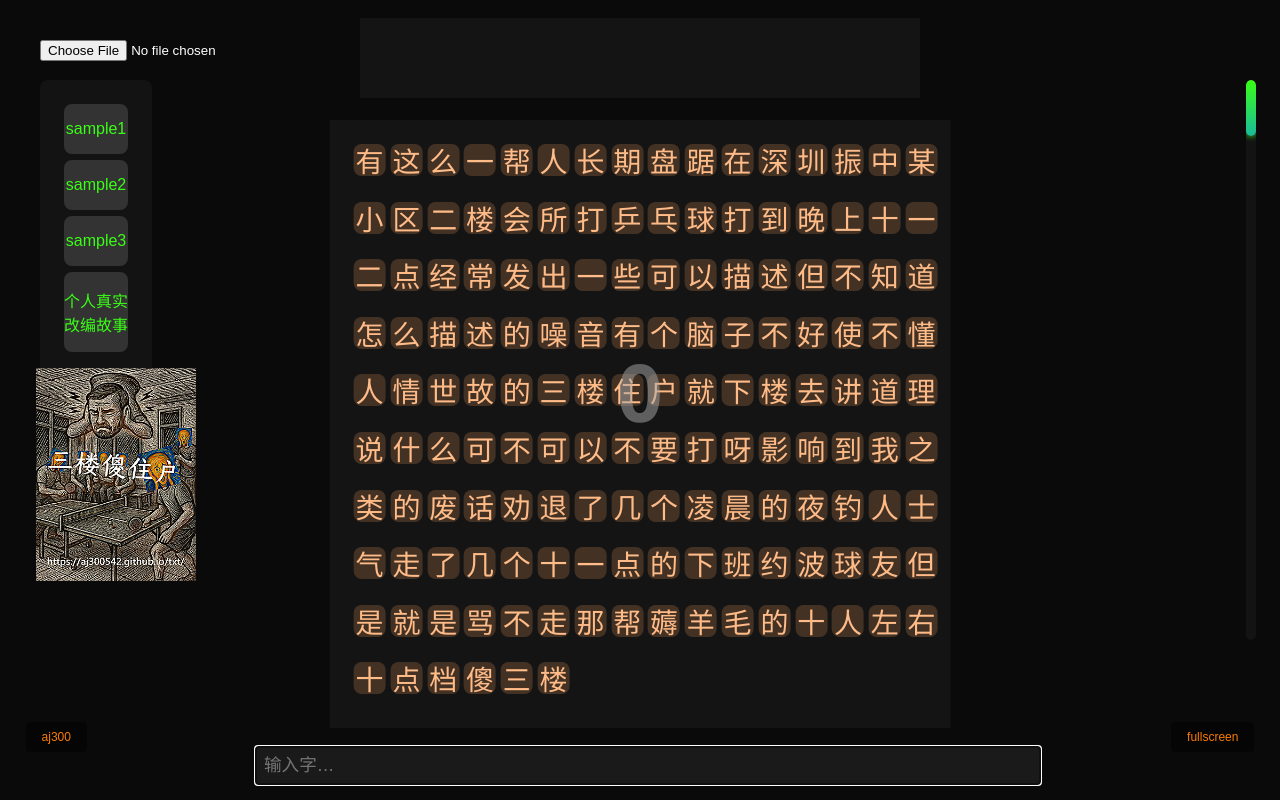
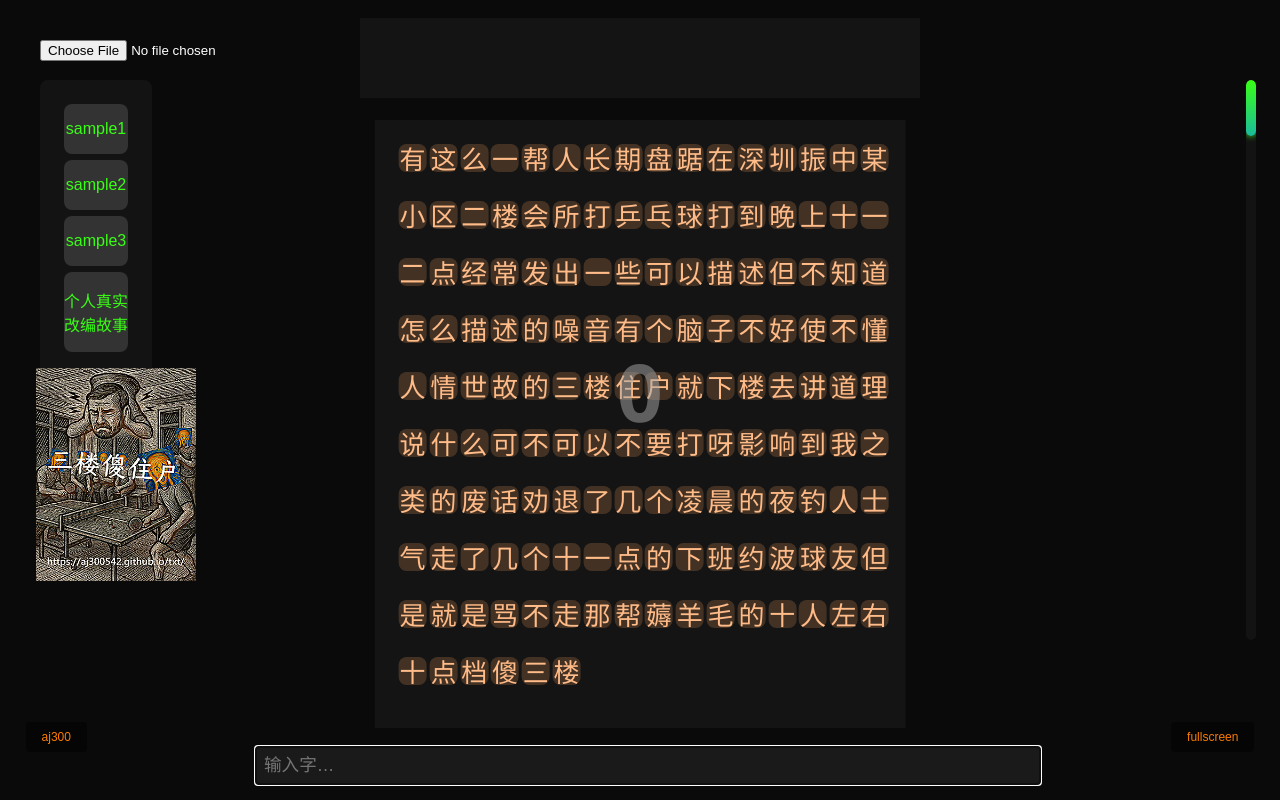
Before and after one commit to aj300542/txt, a plain HTML site: page index.html in a window 1280 px wide. Drawn offline with Linux system fonts and the light colour scheme.

Commit message:
Update index.html

```diff
--- a/index.html
+++ b/index.html
@@ -32,23 +32,33 @@
             overflow: hidden;
         }
 
+        #retainedZone {
+            display: grid;
+            grid-template-columns: repeat(16, 2.6vh);
+            justify-content: center;
+            gap: 1.25vh;
+            position: absolute;
+            top: 15vh;
+            left: 50%;
+            transform: translateX(-50%);
+            padding: 3vh;
+            background: rgba(255, 255, 255, 0.04);
+            overflow-y: scroll;
+            height: 70vh;
+            overflow: hidden;
+        }
+
         #retainedZone span {
             display: flex;
             align-items: center;
             justify-content: center;
-            font-size: 3.5vh;
-            height: 4vh;
-            width: 4vh;
+            font-size: 3.25vh;
+            height: 3.5vh;
+            width: 3.5vh;
             background: rgba(255, 170, 100, 0.2);
             color: #ffbb88;
             border-radius: 1vh;
             transition: all 0.3s ease;
-        }
-
-        #retainedZone span:hover {
-            background: rgba(100, 255, 180, 0.15);
-            box-shadow: 0 0 0.5vh #39ff14;
-            transform: scale(1.1);
         }
 
         .matched-char {
```
